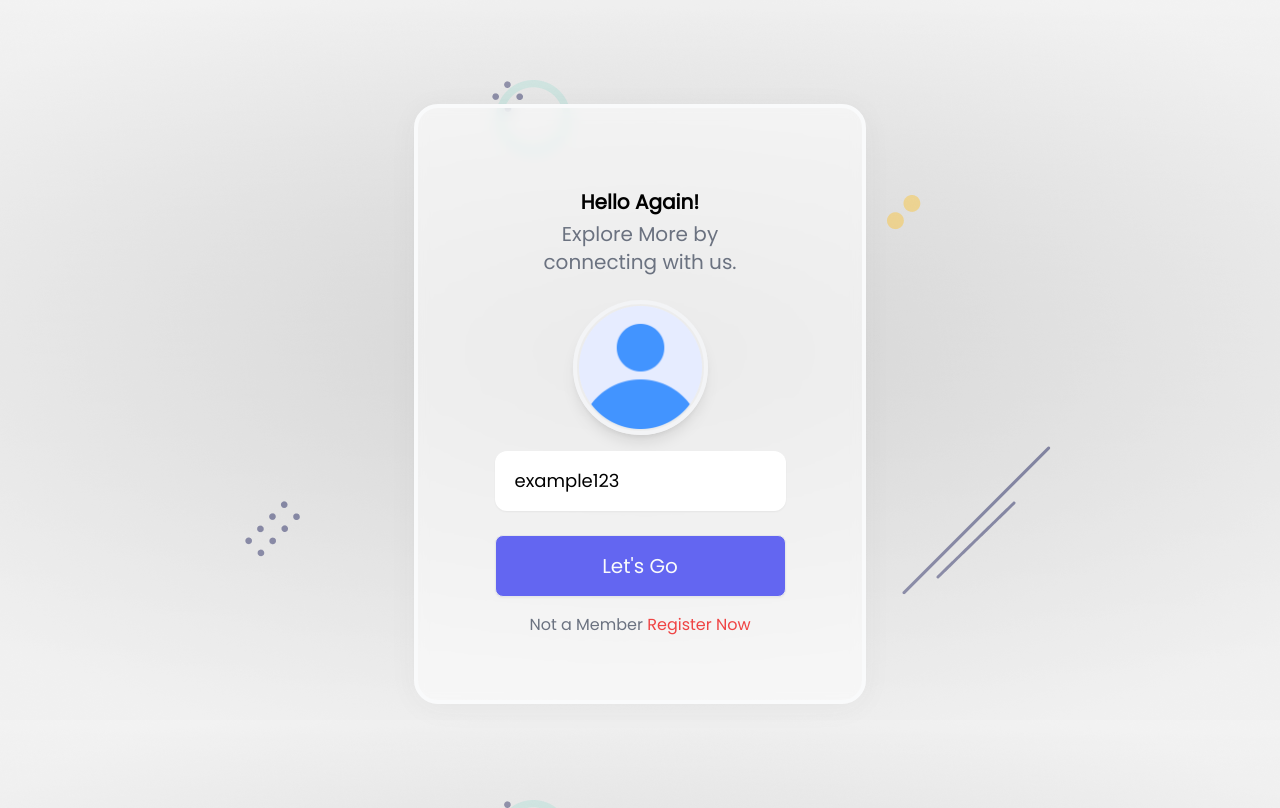
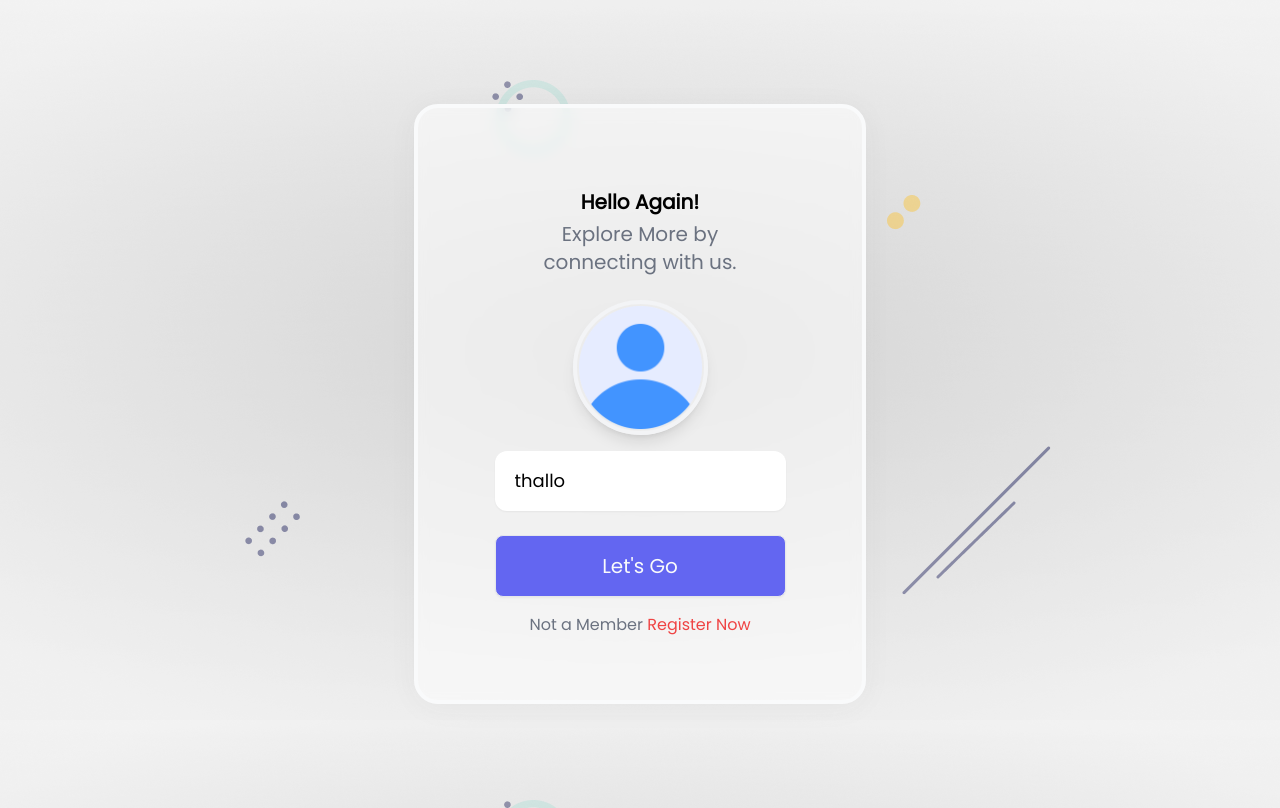
Before and after one commit to AworThales/user-otp_verification-reset_passward, a React (Create React App) app in the folder client/: page / in a window 1280 px wide. Built offline with nearby package versions, Linux system fonts and the light colour scheme; no server answers.

Commit message:
updating

```diff
--- a/client/src/components/Username.js
+++ b/client/src/components/Username.js
@@ -4,24 +4,33 @@ import avatar from '../images/profile.png';
 import { Toaster } from 'react-hot-toast';
 import { useFormik } from 'formik';
 import { usernameValidate } from '../helper/validate'
-// import { useAuthStore } from '../store/store'
+import { useAuthStore } from '../store/store'
 
 import styles from '../styles/Username.module.css';
 
 export default function Username() {
 
-  // const navigate = useNavigate();
-  // const setUsername = useAuthStore(state => state.setUsername);
+  const navigate = useNavigate();
+  // const setUsername = useAuthStore(state => console.log(state.setUsername));
+  const setUsername = useAuthStore(state => state.setUsername);
+  // const username = useAuthStore(state => state.auth.username);
+
+
+  // useEffect(() => {
+  //   console.log(username);
+  // })
 
   const formik = useFormik({
     initialValues : {
-      username : 'example123'
+      username : 'thallo'
     },
     validate : usernameValidate,
     validateOnBlur: false,
     validateOnChange: false,
     onSubmit : async values => {
-      console.log(values)
+      // console.log(values)
+      setUsername(values.username);
+      navigate('password');
     }
   })
 
--- a/client/src/helper/validate.js
+++ b/client/src/helper/validate.js
@@ -1,8 +1,19 @@
 import Toast from "react-hot-toast";
+import { authenticate } from './helper.js';
 
 // validating login page usernme
 export async function usernameValidate(values){
     const errors = usernameVerify({}, values);
+
+    if(values.username){
+        // checking user exist or not
+        const { status } = await authenticate(values.username);
+
+        if(status !== 200){
+            errors.exist = Toast.error("User doesn't exist...!")
+        }
+    }
+
     return errors;
 }
 
```
